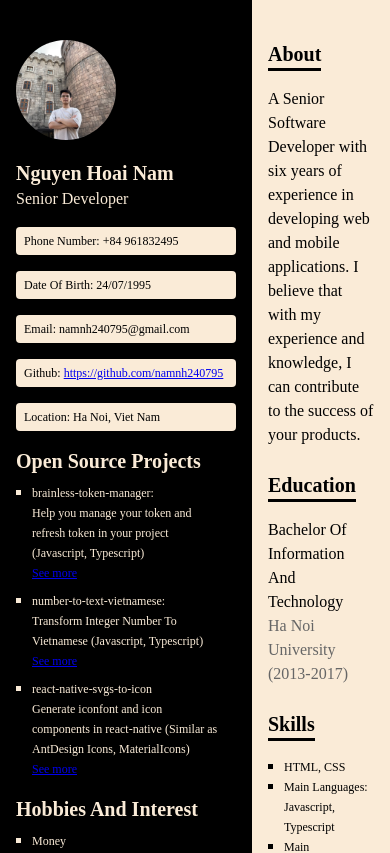
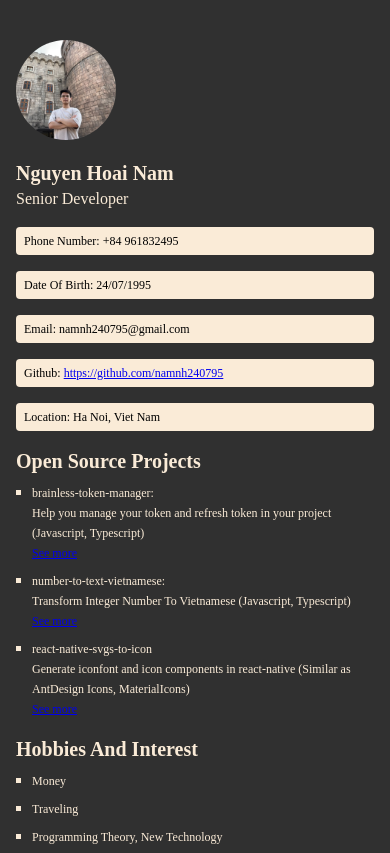
Before and after one commit to namnh240795/svelte, a SvelteKit app: page / in a window 390 px wide. Shown: the top 853 px of the page. Built offline with nearby package versions, Linux system fonts and the light colour scheme.

Commit message:
Update workflow

```diff
--- a/src/components/Layout.svelte
+++ b/src/components/Layout.svelte
@@ -44,6 +44,7 @@
 		flex-direction: row;
 		max-width: 768px;
 		margin: auto;
+		flex-wrap: wrap;
 	}
 
 	.layout__container .main {
@@ -57,11 +58,10 @@
 		background-color: #000000;
 		padding: 16px;
 		min-height: 100vh;
-	}
-
-	.layout__container aside .header {
-	}
-
-	.layout__container aside {
+		@media screen and (max-width: 768px) {
+			width: 100%;
+			min-height: auto;
+			background-color: rgba(0, 0, 0,0.25);
+		}
 	}
 </style>
--- a/svelte.config.js
+++ b/svelte.config.js
@@ -18,7 +18,7 @@ const config = {
 			base: dev ? '' : process.env.BASE_PATH
 		},
 		prerender: {
-			entries: []
+			entries: ['*']
 		}
 	}
 };
```
Also changed, not shown: 1 other file (tests, documents, lock files or other folders).
